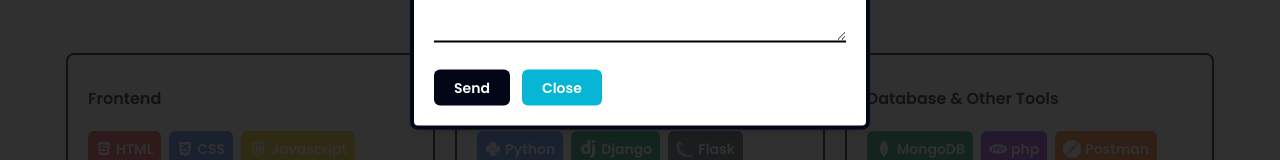
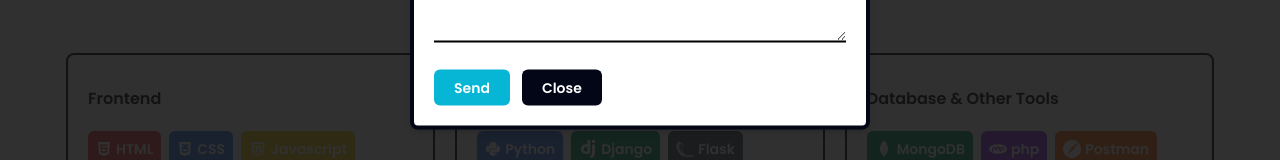
Before and after one commit to PiyushThaware07/portfolio2.0, a React (Vite) app in the folder client/: page / in a window 1280 px wide. Both pictures are taken after a click on the button "Reach Me". Shown: the part 489-649 px from the top of the page. Built offline with nearby package versions, Linux system fonts and the light colour scheme; no server answers; some icons are missing.

Commit message:
Social Media Added

```diff
--- a/client/src/components/Contact.jsx
+++ b/client/src/components/Contact.jsx
@@ -93,11 +93,11 @@ export default function Contact(props) {
               <div className="flex flex-nowrap items-center gap-3">
                 {
                   preLoader ?
-                    <button type='submit' className='py-2 px-5 bg-slate-950 text-white font-semibold text-sm rounded-md flex flex-nowrap items-center gap-2' >Sending <BiLoaderAlt className='animate-spin' /></button>
+                    <button type='submit' className='py-2 px-5 bg-cyan-500 text-white font-semibold text-sm rounded-md flex flex-nowrap items-center gap-2' >Sending <BiLoaderAlt className='animate-spin' /></button>
                     :
-                    <button type='submit' className='py-2 px-5 bg-slate-950 text-white font-semibold text-sm rounded-md' >Send</button>
+                    <button type='submit' className='py-2 px-5 bg-cyan-500 text-white font-semibold text-sm rounded-md' >Send</button>
                 }
-                <button type='button' className='py-2 px-5 bg-cyan-500 text-white font-semibold text-sm rounded-md' onClick={props.toggleContactForm} >Close</button>
+                <button type='button' className='py-2 px-5 bg-slate-950 text-white font-semibold text-sm rounded-md' onClick={props.toggleContactForm} >Close</button>
               </div>
             </form>
           </div>
```
